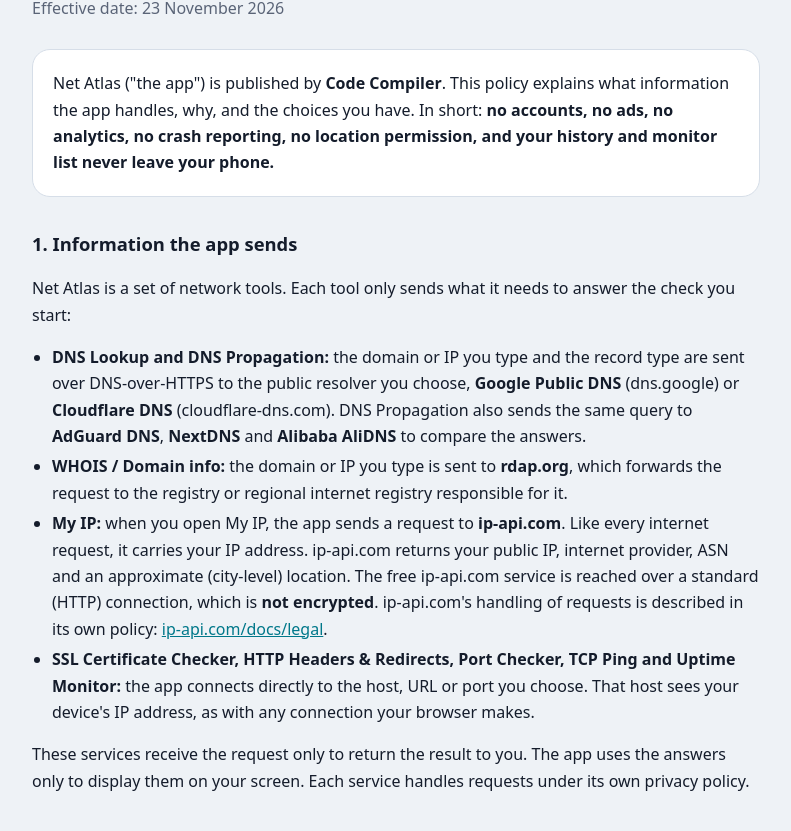
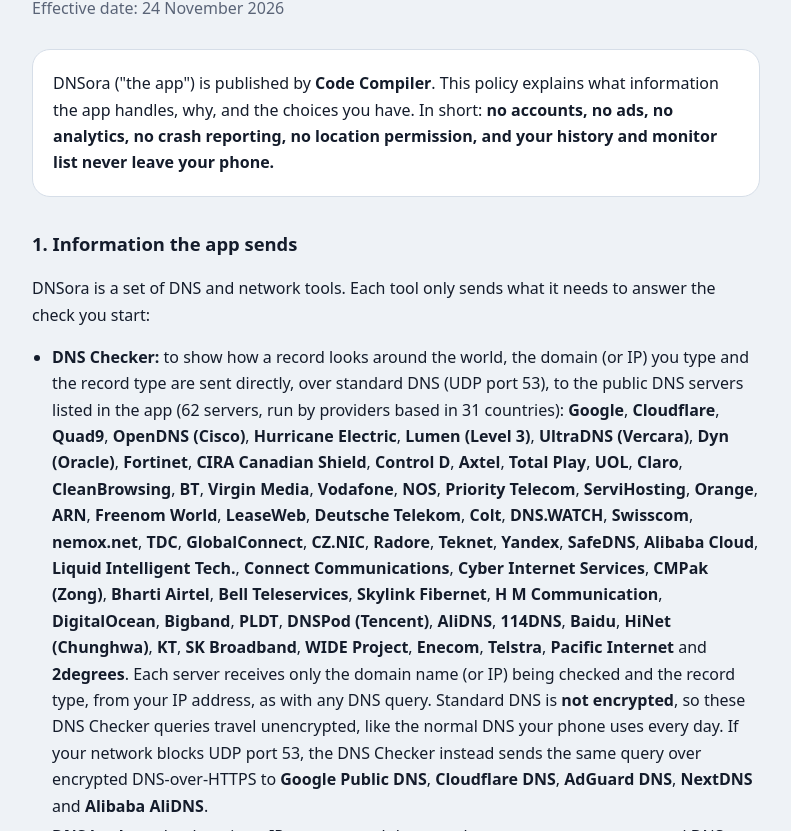
Before and after one commit to codecompilerp/DNSora-privacy, a plain HTML site: page index.html in a window 1280 px wide. Shown: the part 102-933 px from the top of the page, without its empty margins (244-1035 px from the left). Drawn offline with Linux system fonts and the light colour scheme.

Commit message:
Update Privacy Policy from Net Atlas to DNSora

```diff
--- a/index.html
+++ b/index.html
@@ -3,7 +3,7 @@
   <head>
   <meta charset="utf-8">
   <meta name="viewport" content="width=device-width, initial-scale=1">
-<title>Net Atlas – Privacy Policy</title>
+  <title>DNSora – Privacy Policy</title>
   <style>
     :root { --bg: #eef2f6; --surface: #ffffff; --text: #141c2b; --muted: #5a6477; --accent: #00788a; --line: #d6dee8; }
     @media (prefers-color-scheme: dark) {
@@ -25,24 +25,49 @@
   </head>
   <body>
   <main>
-  <h1><span class="accent">Net</span> Atlas Privacy Policy</h1>
-  <p class="meta">Effective date: 23 November 2026</p>
+    <h1><span class="accent">DNS</span>ora Privacy Policy</h1>
+    <p class="meta">Effective date: 24 November 2026</p>
 
     <div class="card">
-    <p>Net Atlas ("the app") is published by <strong>Code Compiler</strong>. This policy explains what
+      <p>DNSora ("the app") is published by <strong>Code Compiler</strong>. This policy explains what
       information the app handles, why, and the choices you have. In short: <strong>no accounts, no ads, no
       analytics, no crash reporting, no location permission, and your history and monitor list never leave your
       phone.</strong></p>
     </div>
 
     <h2>1. Information the app sends</h2>
-  <p>Net Atlas is a set of network tools. Each tool only sends what it needs to answer the check you start:</p>
+    <p>DNSora is a set of DNS and network tools. Each tool only sends what it needs to answer the check you start:</p>
     <ul>
-    <li><strong>DNS Lookup and DNS Propagation:</strong> the domain or IP you type and the record type are sent
-    over DNS-over-HTTPS to the public resolver you choose, <strong>Google Public DNS</strong> (dns.google) or
-    <strong>Cloudflare DNS</strong> (cloudflare-dns.com). DNS Propagation also sends the same query to
-    <strong>AdGuard DNS</strong>, <strong>NextDNS</strong> and <strong>Alibaba AliDNS</strong> to compare the
-    answers.</li>
+      <li><strong>DNS Checker:</strong> to show how a record looks around the world, the domain (or IP) you type
+      and the record type are sent directly, over standard DNS (UDP port 53), to the public DNS servers listed in
+      the app (62 servers, run by providers based in 31 countries): <strong>Google</strong>,
+      <strong>Cloudflare</strong>, <strong>Quad9</strong>, <strong>OpenDNS (Cisco)</strong>, <strong>Hurricane
+      Electric</strong>, <strong>Lumen (Level 3)</strong>, <strong>UltraDNS (Vercara)</strong>, <strong>Dyn
+      (Oracle)</strong>, <strong>Fortinet</strong>, <strong>CIRA Canadian Shield</strong>, <strong>Control
+      D</strong>, <strong>Axtel</strong>, <strong>Total Play</strong>, <strong>UOL</strong>, <strong>Claro</strong>,
+      <strong>CleanBrowsing</strong>, <strong>BT</strong>, <strong>Virgin Media</strong>, <strong>Vodafone</strong>,
+      <strong>NOS</strong>, <strong>Priority Telecom</strong>, <strong>ServiHosting</strong>,
+      <strong>Orange</strong>, <strong>ARN</strong>, <strong>Freenom World</strong>, <strong>LeaseWeb</strong>,
+      <strong>Deutsche Telekom</strong>, <strong>Colt</strong>, <strong>DNS.WATCH</strong>,
+      <strong>Swisscom</strong>, <strong>nemox.net</strong>, <strong>TDC</strong>, <strong>GlobalConnect</strong>,
+      <strong>CZ.NIC</strong>, <strong>Radore</strong>, <strong>Teknet</strong>, <strong>Yandex</strong>,
+      <strong>SafeDNS</strong>, <strong>Alibaba Cloud</strong>, <strong>Liquid Intelligent Tech.</strong>,
+      <strong>Connect Communications</strong>, <strong>Cyber Internet Services</strong>, <strong>CMPak
+      (Zong)</strong>, <strong>Bharti Airtel</strong>, <strong>Bell Teleservices</strong>, <strong>Skylink
+      Fibernet</strong>, <strong>H M Communication</strong>, <strong>DigitalOcean</strong>,
+      <strong>Bigband</strong>, <strong>PLDT</strong>, <strong>DNSPod (Tencent)</strong>, <strong>AliDNS</strong>,
+      <strong>114DNS</strong>, <strong>Baidu</strong>, <strong>HiNet (Chunghwa)</strong>, <strong>KT</strong>,
+      <strong>SK Broadband</strong>, <strong>WIDE Project</strong>, <strong>Enecom</strong>,
+      <strong>Telstra</strong>, <strong>Pacific Internet</strong> and <strong>2degrees</strong>. Each server
+      receives only the domain name (or IP) being checked and the record type, from your IP address, as with any
+      DNS query. Standard DNS is <strong>not encrypted</strong>, so these DNS Checker queries travel unencrypted,
+      like the normal DNS your phone uses every day. If your network blocks UDP port 53, the DNS Checker instead
+      sends the same query over encrypted DNS-over-HTTPS to <strong>Google Public DNS</strong>,
+      <strong>Cloudflare DNS</strong>, <strong>AdGuard DNS</strong>, <strong>NextDNS</strong> and
+      <strong>Alibaba AliDNS</strong>.</li>
+      <li><strong>DNS Lookup:</strong> the domain or IP you type and the record type are sent over encrypted
+      DNS-over-HTTPS to the public resolver you choose, <strong>Google Public DNS</strong> (dns.google) or
+      <strong>Cloudflare DNS</strong> (cloudflare-dns.com).</li>
       <li><strong>WHOIS / Domain info:</strong> the domain or IP you type is sent to <strong>rdap.org</strong>,
       which forwards the request to the registry or regional internet registry responsible for it.</li>
       <li><strong>My IP:</strong> when you open My IP, the app sends a request to <strong>ip-api.com</strong>. Like
@@ -78,6 +103,7 @@
       expire.</li>
       <li><strong>Run at startup and keep awake:</strong> added by Android's WorkManager so your monitors keep
       working after the phone restarts.</li>
+      <li><strong>Vibrate:</strong> monitor alerts may vibrate, following your notification settings.</li>
     </ul>
 
     <h2>4. What the app does not do</h2>
```
Lines whose indentation alone changed are shown as unchanged.
